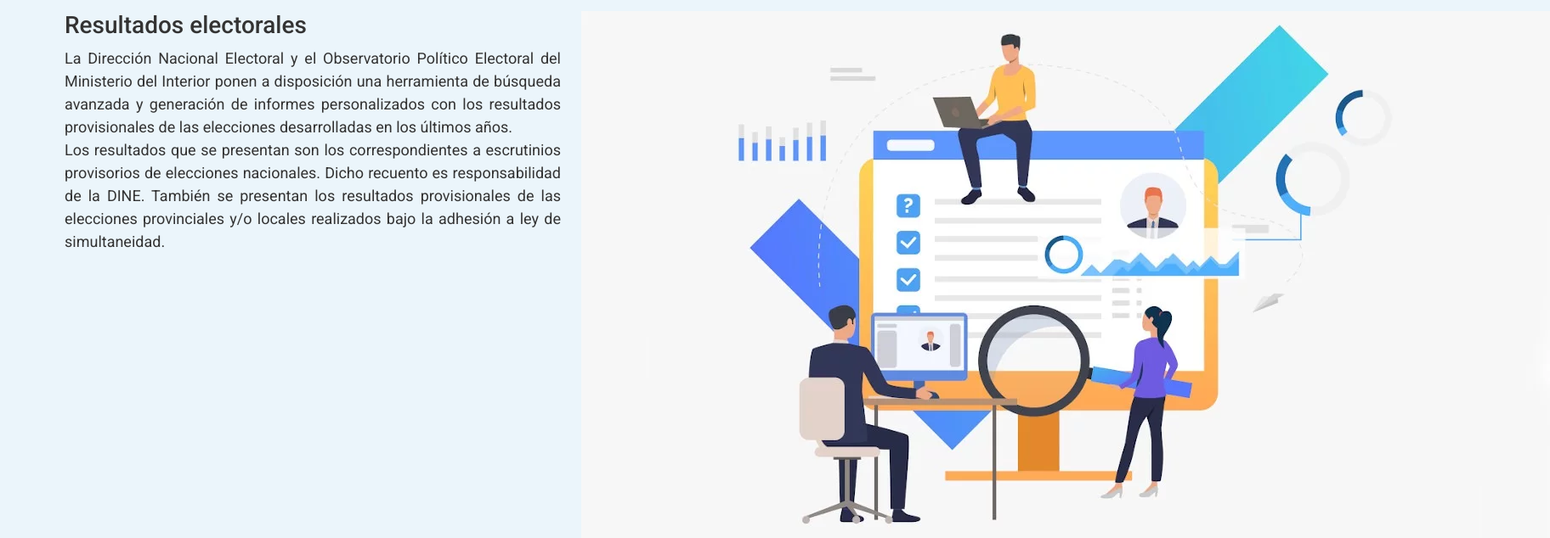
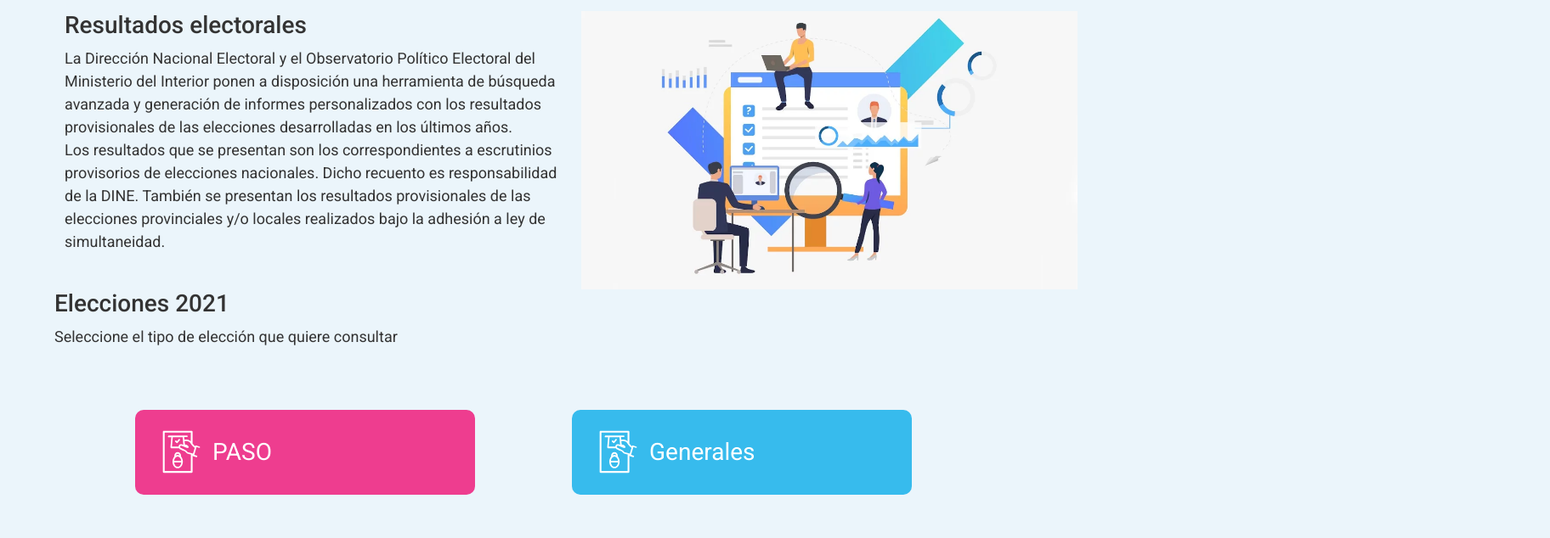
Before and after one commit to alanmoex/tup-lc2-votacion-app, a plain HTML site: page index.html in a window 1280 px wide. Shown: the part 109-743 px from the top of the page at 85% size, 1824 px wide, since content can reach past the window. Drawn offline with nearby package versions, Linux system fonts and the light colour scheme.

Commit message:
Ajustes en los botones de paso y grales
Se ajusto el tamaño, color, y posicionamiento de los botones. Se agrego unos estilos para la imagen principal que estaban en common.css

```diff
--- a/css/pages/index.css
+++ b/css/pages/index.css
@@ -4,14 +4,47 @@ img {
 
 }
 
-.datos {
-  /* Márgenes: 15px */
-  margin: 15px;
 
-  /* Ancho: 350px */
-  width: 350px;
+
+
+
+#imagen-principal {
+  max-width: 100%;
+  /* La imagen no será más ancha que su contenedor */
+  height: auto;
+  /* Mantiene la relación de aspecto original de la imagen */
+  display: block;
+  /* Elimina cualquier espacio adicional debajo de la imagen */
+  margin: 0 auto;
+  /* Centra la imagen horizontalmente si es necesario */
 }
 
-p {
-  text-align: justify;
+.botones-grandes {
+  border-radius: 10px;
+  margin-top: 5%;
+  margin-left: 5%;
+  margin-bottom: 5%;
+  margin-right: 5%;
+  height: 100px;
+  width: 400px;
+  padding: 1rem;
+  display: flex; /* Activar el modelo de caja flexible */
+  align-items: center; /* Centrar verticalmente el contenido */
+  justify-content: left;
+  color: #FFF;
+  font-size: 28px;
 }
+
+.botones-grandes svg {
+  font-size: 75px !important;
+  height: 75px !important;
+  width: 75px !important;
+}
+
+#boton-paso {
+  background-color: var(--magenta);
+}
+
+#boton-grales {
+  background-color: var(--celeste);
+}
```
